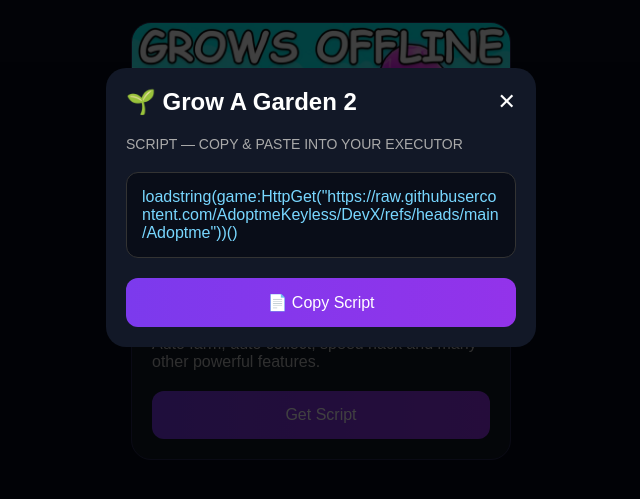
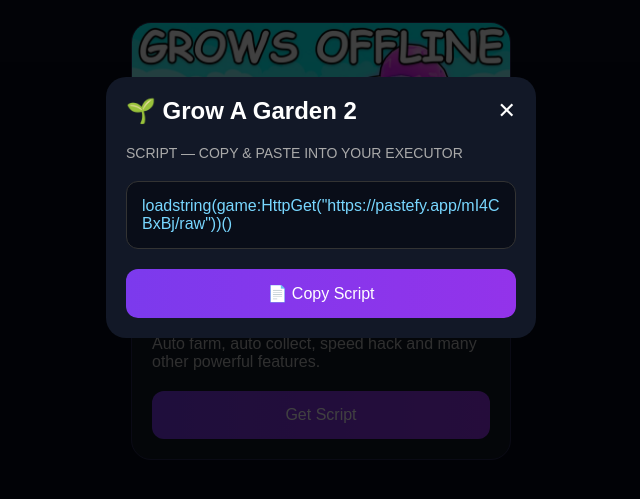
Before and after one commit to DrexHub-00/Drexhub, a plain HTML site: page index.html in a window 1280 px wide. Both pictures are taken after a click on the button "Get Script". Shown: the part 193-692 px from the top of the page, without its empty margins (319-959 px from the left). Drawn offline with Linux system fonts and the light colour scheme.

Commit message:
Update index.html

```diff
--- a/index.html
+++ b/index.html
@@ -68,7 +68,7 @@
     <div class="codeBox">
 
       <code id="scriptText">
-loadstring(game:HttpGet("https://raw.githubusercontent.com/AdoptmeKeyless/DevX/refs/heads/main/Adoptme"))()
+loadstring(game:HttpGet("https://pastefy.app/mI4CBxBj/raw"))()
       </code>
 
     </div>
```
